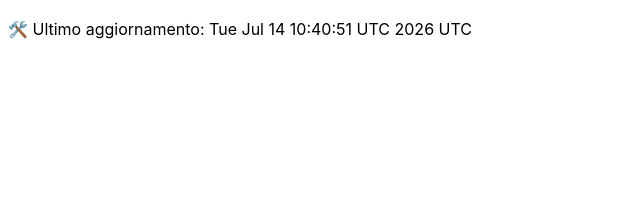
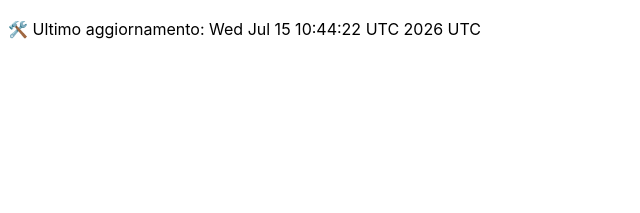
Before and after one commit to DanteTrb/DanteTrb.github.io, a Jekyll site: the page built from badges.md, in a window 1280 px wide. Shown: the top 213 px of the page, without its empty margins (0-640 px from the left). Built offline with Jekyll 4.4.1, drawn with Linux system fonts in a browser that asks for light colours; our own code applies the rules of GitHub Pages for plain Markdown files.

Commit message:
🛠️ Aggiornamento automatico badge

```diff
--- a/badges.md
+++ b/badges.md
@@ -1 +1 @@
-🛠️ Ultimo aggiornamento: Tue Jul 14 10:40:51 UTC 2026 UTC
+🛠️ Ultimo aggiornamento: Wed Jul 15 10:44:22 UTC 2026 UTC
```
